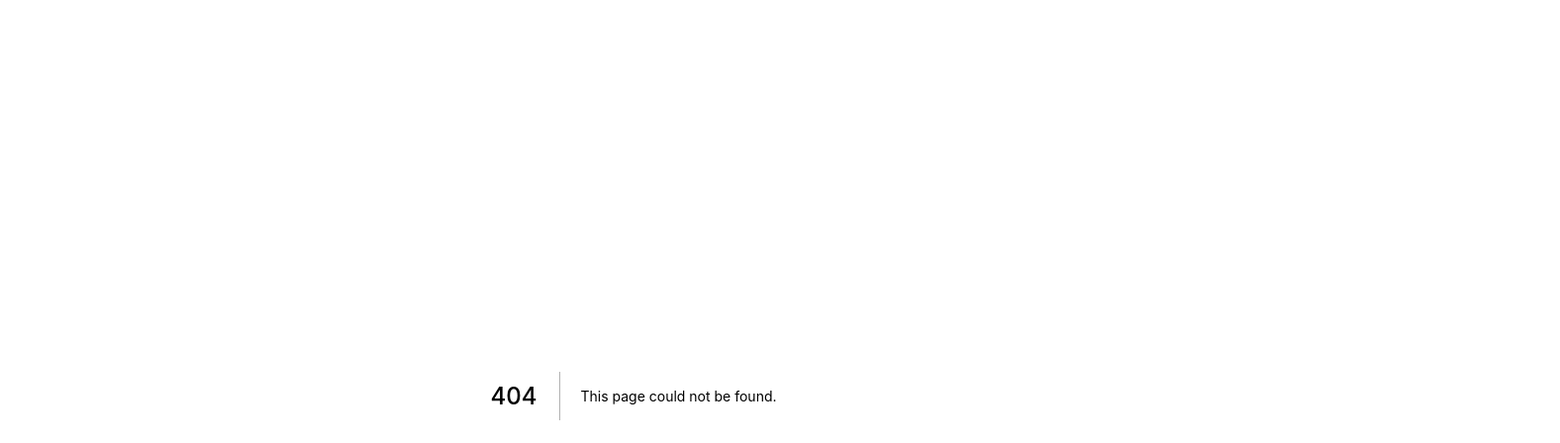
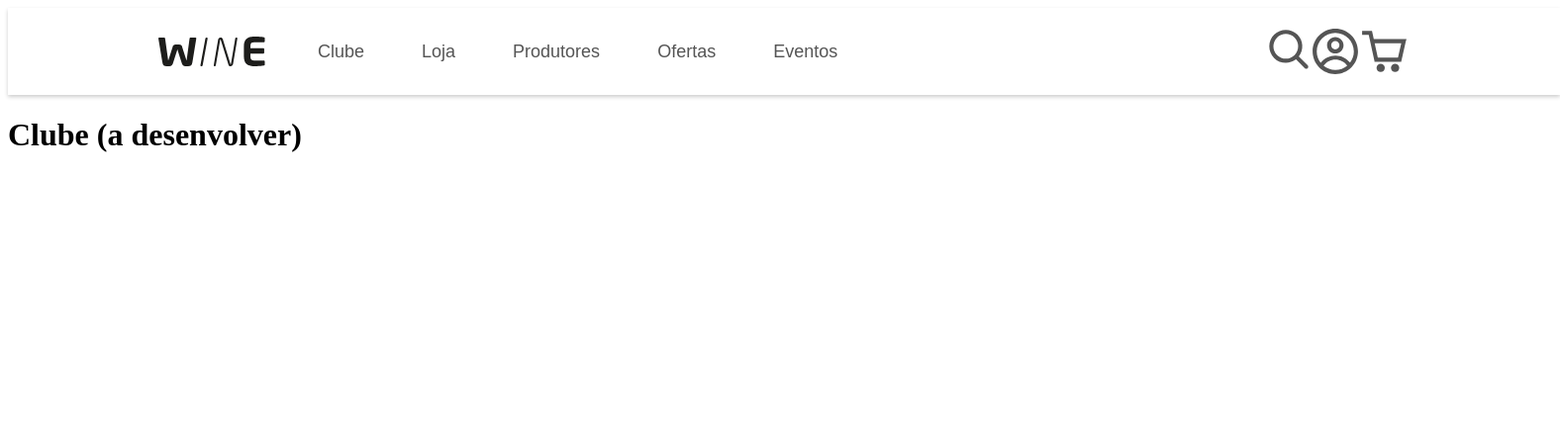
Before and after one commit to Guiroos/wine-project, a Next.js app: page /club in a window 1280 px wide. Before the commit this address had no page. Shown: the top 448 px of the page at 99% size, 1576 px wide, since content can reach past the window. Built offline with nearby package versions, Linux system fonts and the light colour scheme.

Commit message:
feat: created generic club page

```diff
--- /dev/null
+++ b/src/pages/club/index.tsx
@@ -0,0 +1,12 @@
+import Navbar from "../../components/Navbar/index";
+
+const Club: React.FC = () => {
+  return (
+    <div id="club-page">
+      <Navbar />
+      <h1>Clube (a desenvolver)</h1>
+    </div>
+  );
+};
+
+export default Club;
```
